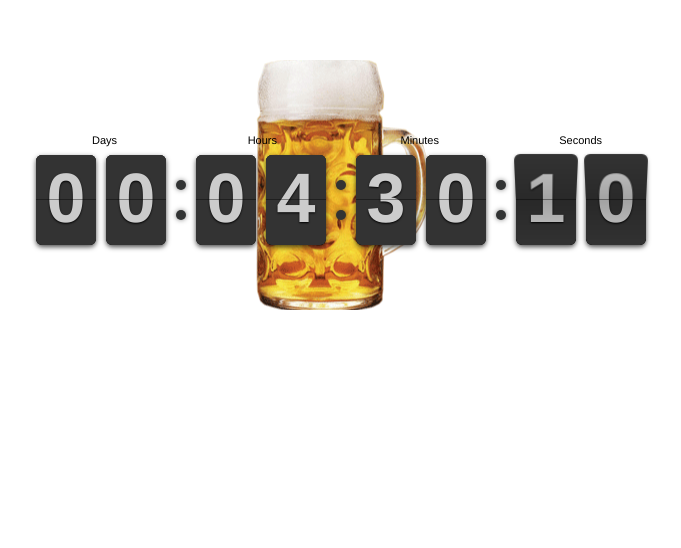
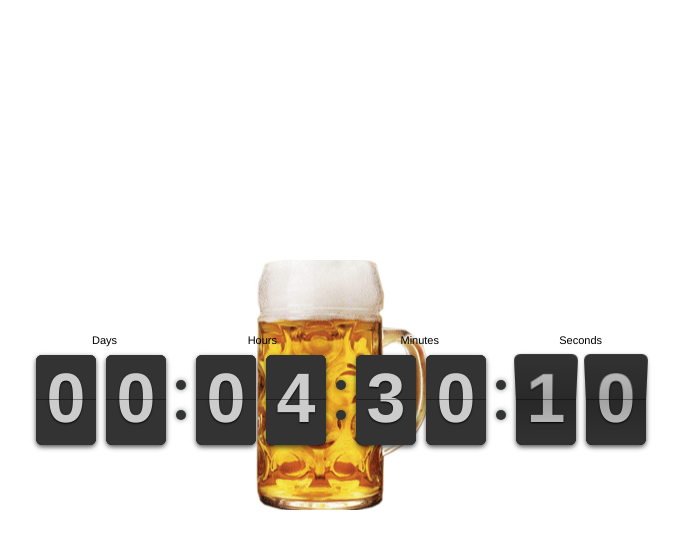
Before and after one commit to ttsoftware/ttsoftware.github.io, a plain HTML site: page index.html in a window 1280 px wide. Shown: the part 140-688 px from the top of the page, without its empty margins (300-981 px from the left). Drawn offline with Linux system fonts and the light colour scheme.

Commit message:
Center clock

```diff
--- a/clock.css
+++ b/clock.css
@@ -12,7 +12,7 @@
 .center {
   position:fixed;
   text-align: center;
-  top: 25%;
+  top: 50%;
   left: 25%;
 }
 .clock-size{
```
